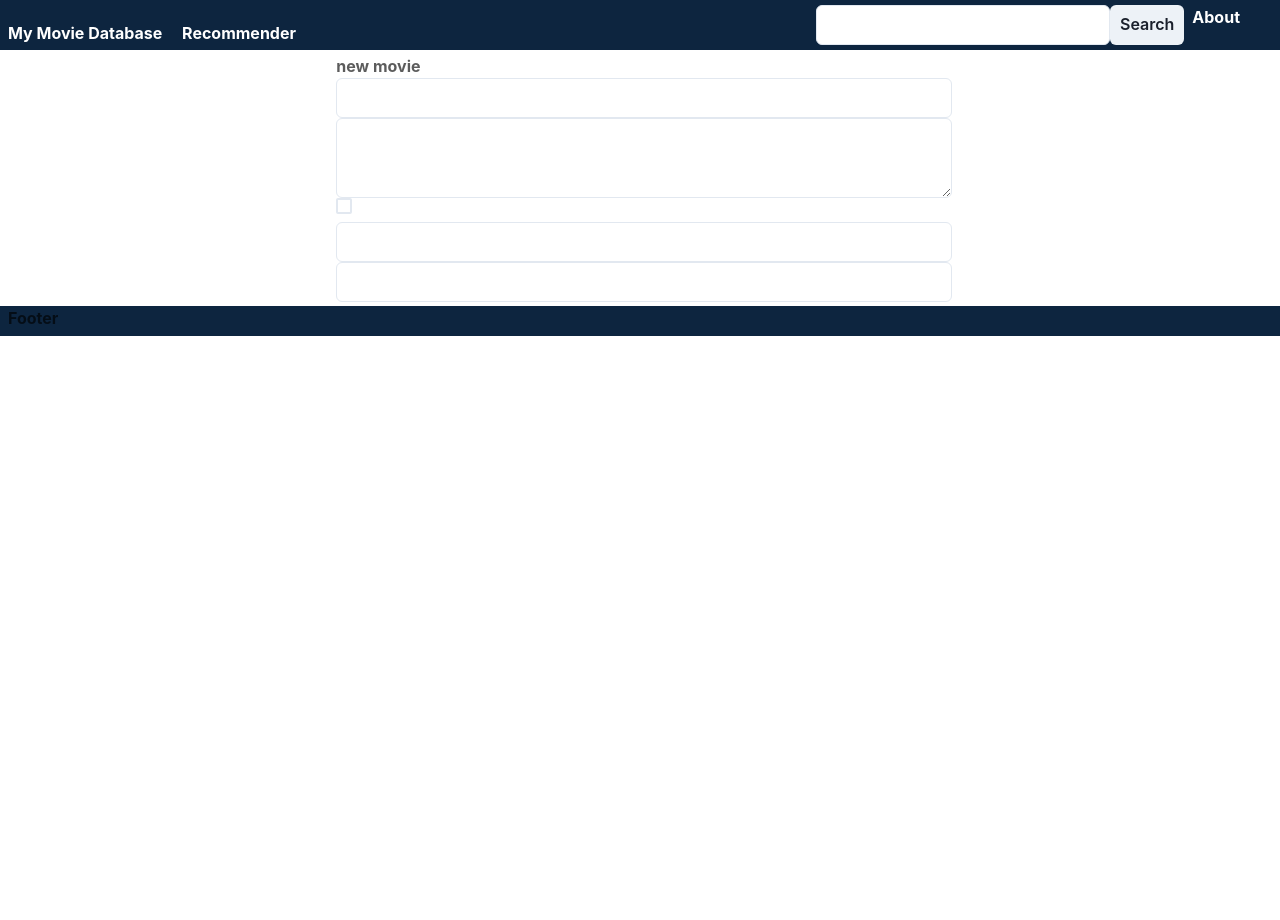
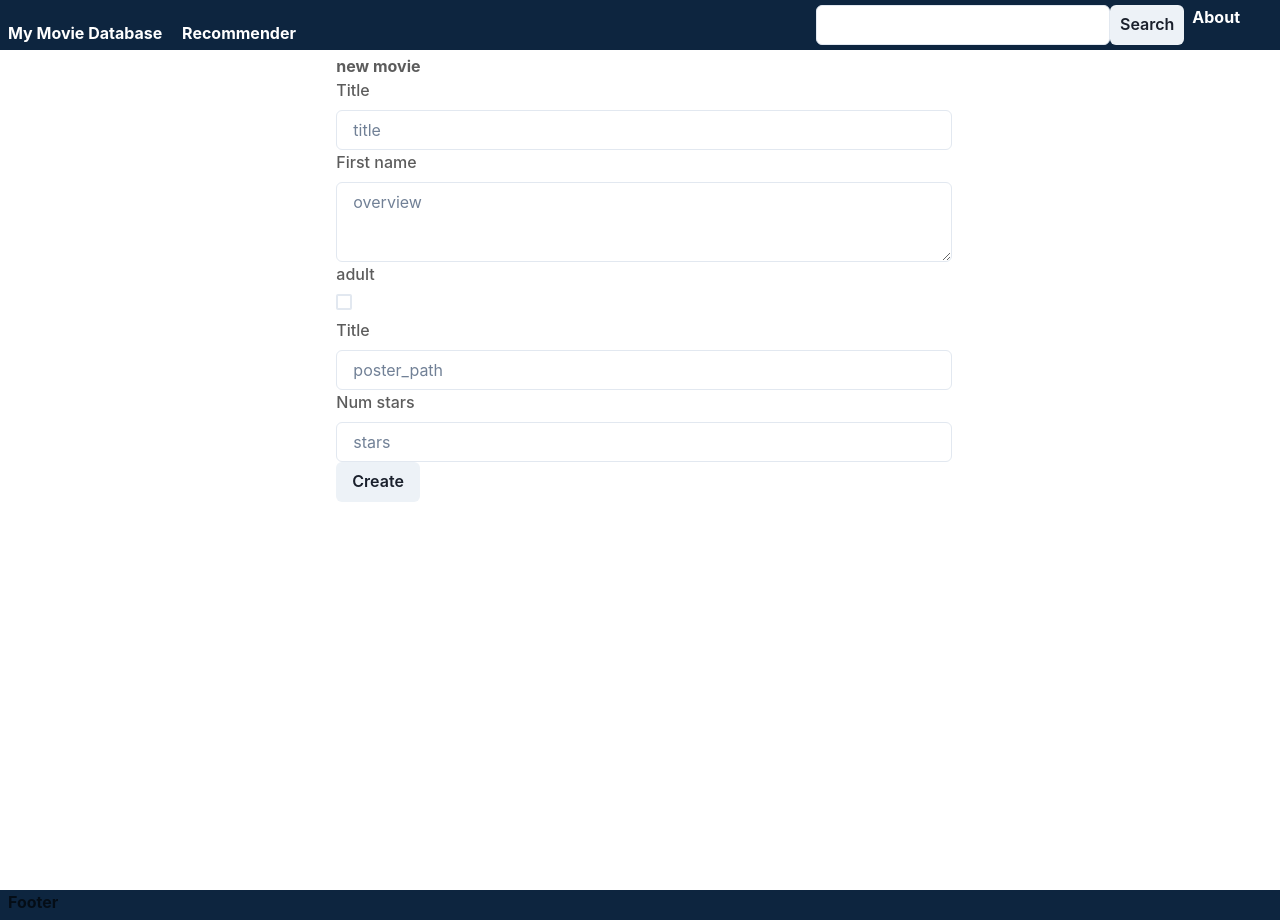
Before and after one commit to alexc957/my-movies-library, a React app: page /movie/new in a window 1280 px wide. Before the commit the page ends 800 px from the top, so only its background shows below. Built offline with nearby package versions, Linux system fonts and the light colour scheme.

Commit message:
add validations and devtool to react hook form

```diff
--- a/package.json
+++ b/package.json
@@ -3,6 +3,7 @@
     "@babel/core": "^7.18.6",
     "@babel/preset-env": "^7.18.6",
     "@babel/preset-react": "^7.18.6",
+    "@hookform/devtools": "^4.2.2",
     "@testing-library/jest-dom": "^5.16.4",
     "@testing-library/react": "^13.3.0",
     "@types/jest": "^28.1.6",
--- a/src/pages/NewMovie/NewMovie.tsx
+++ b/src/pages/NewMovie/NewMovie.tsx
@@ -1,17 +1,18 @@
-import { Checkbox, Container, Input, Textarea } from "@chakra-ui/react";
+import { Button, Checkbox, Container, FormControl, FormErrorMessage, FormLabel, Input, Textarea } from "@chakra-ui/react";
 import React from "react";
 import { useForm } from "react-hook-form";
 import Layout from "../../components/Layout/Layout";
 import { IMovieResult, INewMovie } from "../../interfaces/movies";
 import { yupResolver } from "@hookform/resolvers/yup";
 import * as yup from "yup";
+import { DevTool } from '@hookform/devtools';
 
-const fields: string[] = [];
+
 
 const schema = yup
   .object({
     poster_path: yup.string().notRequired(),
-    adult: yup.boolean(),
+    adult: yup.boolean().default(false),
     overview: yup
       .string()
       .min(15, "min lenght is 15")
@@ -30,9 +31,11 @@ export default function NewMovie() {
   const {
     register,
     handleSubmit,
-    formState: { errors },
+    control,
+    formState: { errors, isSubmitting },
   } = useForm<INewMovie>({
     resolver: yupResolver(schema),
+    mode: 'onChange', // -> validation strategy
   });
 
   const onSubmit = (data: INewMovie) => {
@@ -41,14 +44,75 @@ export default function NewMovie() {
 
   return (
     <Layout searchBar>
-      <Container>
+      <Container mb={"96"}>
         <h3>new movie</h3>
+        <DevTool control={control} placement="top-left" />
+
         <form onSubmit={handleSubmit(onSubmit)}>
-          <Input {...register("title")} />
-          <Textarea {...register("overview")} />
-          <Checkbox {...register("adult")} />
-          <Input {...register("poster_path")} />
-          <Input {...register("stars")} />
+
+
+          <FormControl isInvalid={errors.title? true : false}>
+            <FormLabel htmlFor='title'>Title</FormLabel>
+            <Input
+              id='title'
+              placeholder='title'
+              {...register('title')}
+            />
+            <FormErrorMessage>
+              {errors.title && errors.title.message}
+            </FormErrorMessage>
+          </FormControl>
+
+          <FormControl isInvalid={errors.overview? true : false}>
+            <FormLabel htmlFor='overview'>First name</FormLabel>
+            <Textarea
+              id='overview'
+              placeholder='overview'
+              {...register('overview')}
+            />
+            <FormErrorMessage>
+              {errors.overview && errors.overview.message}
+            </FormErrorMessage>
+          </FormControl>
+
+
+          <FormControl isInvalid={errors.adult? true : false}>
+            <FormLabel htmlFor='adult'>adult</FormLabel>
+            <Checkbox
+              id='adult'
+              placeholder='adult'
+              {...register("adult")}
+            />
+            <FormErrorMessage>
+              {errors.adult && errors.adult.message}
+            </FormErrorMessage>
+          </FormControl>
+
+          <FormControl isInvalid={errors.poster_path? true : false}>
+            <FormLabel htmlFor='poster_path'>Title</FormLabel>
+            <Input
+              id='poster_path'
+              placeholder='poster_path'
+              {...register('poster_path')}
+            />
+            <FormErrorMessage>
+              {errors.poster_path && errors.poster_path.message}
+            </FormErrorMessage>
+          </FormControl>
+
+          <FormControl isInvalid={errors.stars? true : false}>
+            <FormLabel htmlFor='stars'>Num stars</FormLabel>
+            <Input
+              id='stars'
+              placeholder='stars'
+              {...register('stars')}
+            />
+            <FormErrorMessage>
+              {errors.stars && errors.stars.message}
+            </FormErrorMessage>
+          </FormControl>
+
+          <Button  isLoading={isSubmitting} type="submit">Create</Button>
         </form>
       </Container>
     </Layout>
```
Also changed, not shown: 1 other file (tests, documents, lock files or other folders).
